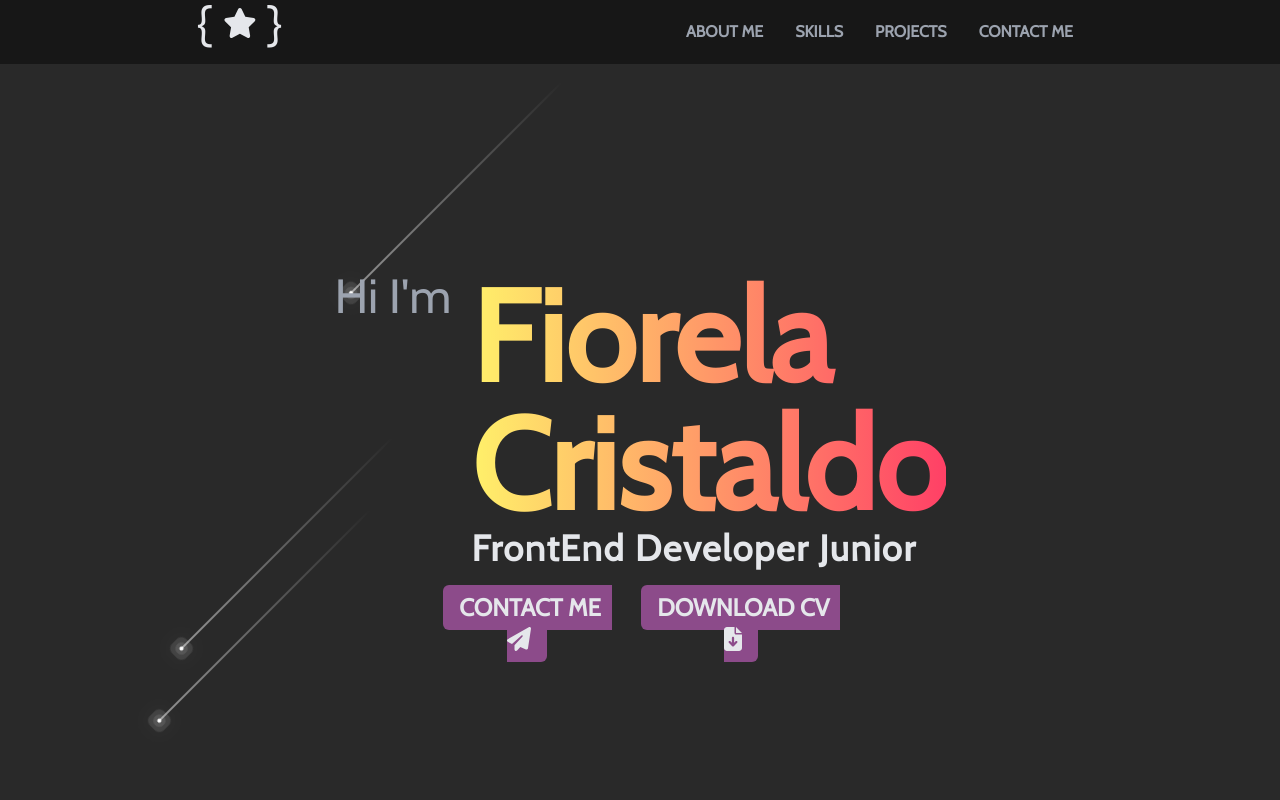
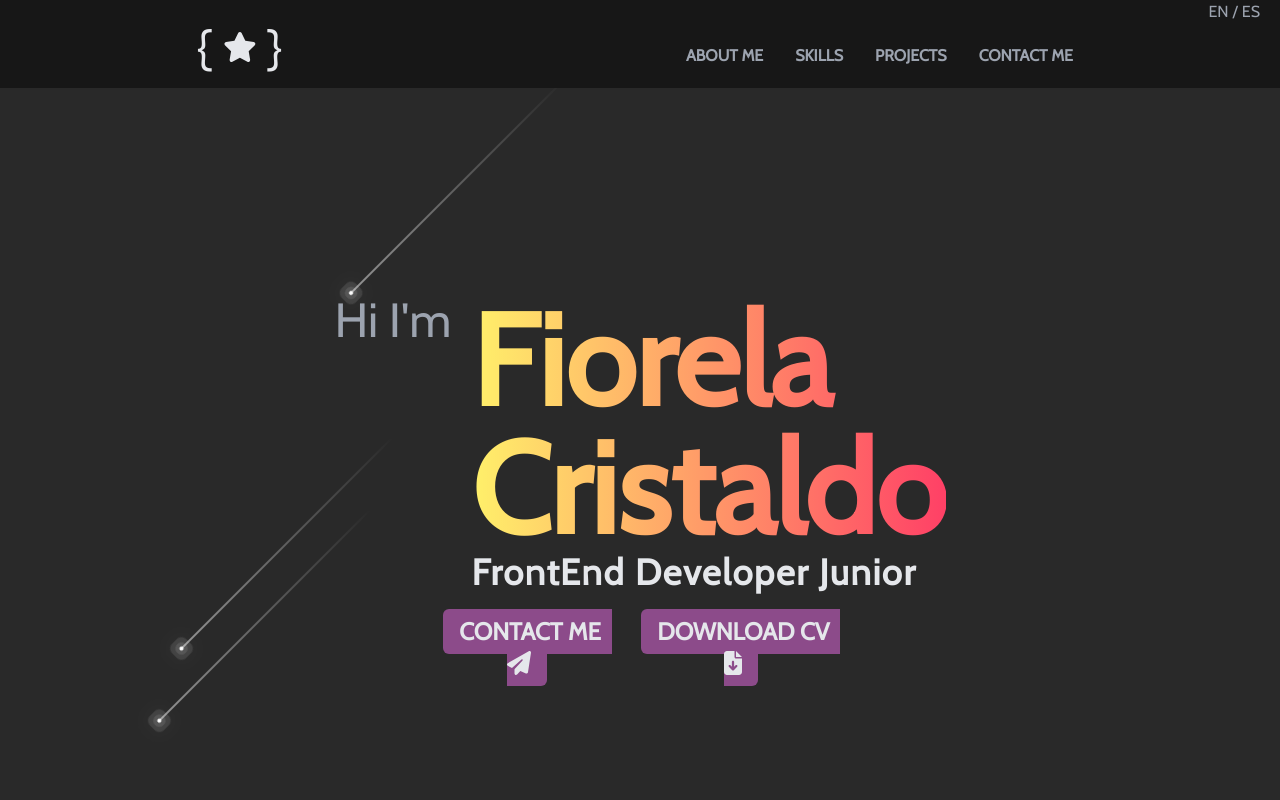
Before and after one commit to Cristaldo-Fiorela/portfolio, a React (Vite) app: page / in a window 1280 px wide. Shown: the top 800 px of the page. Built offline with nearby package versions, Linux system fonts and the light colour scheme.

Commit message:
agregando botones de seleccion de idioma en el header

```diff
--- a/src/components/Header.jsx
+++ b/src/components/Header.jsx
@@ -5,6 +5,14 @@ import { faStar } from '@fortawesome/free-solid-svg-icons';
 
 const Header = () => {
     return (
+        <>
+        <div className='bg-neutral-900 text-gray-400 w-full flex justify-end px-5'>
+            <div className='flex gap-1'>
+                <button className=' hover:text-gray-200'>EN</button>
+                <p>/</p>
+                <button className=' hover:text-gray-200'>ES</button>
+            </div>
+        </div>
         <div className="flex justify-around h-16 bg-neutral-900">
             <div className="text-5xl text-gray-200">
                 <span>&#123; </span>
@@ -19,6 +27,8 @@ const Header = () => {
                 <li className="text-gray-400 hover:text-gray-200 uppercase font-bold px-2.5 nav-item-animation"><a href="#contact-section">Contact Me</a></li>
             </nav>
         </div>
+        </>
+
     );
 };
 
```
